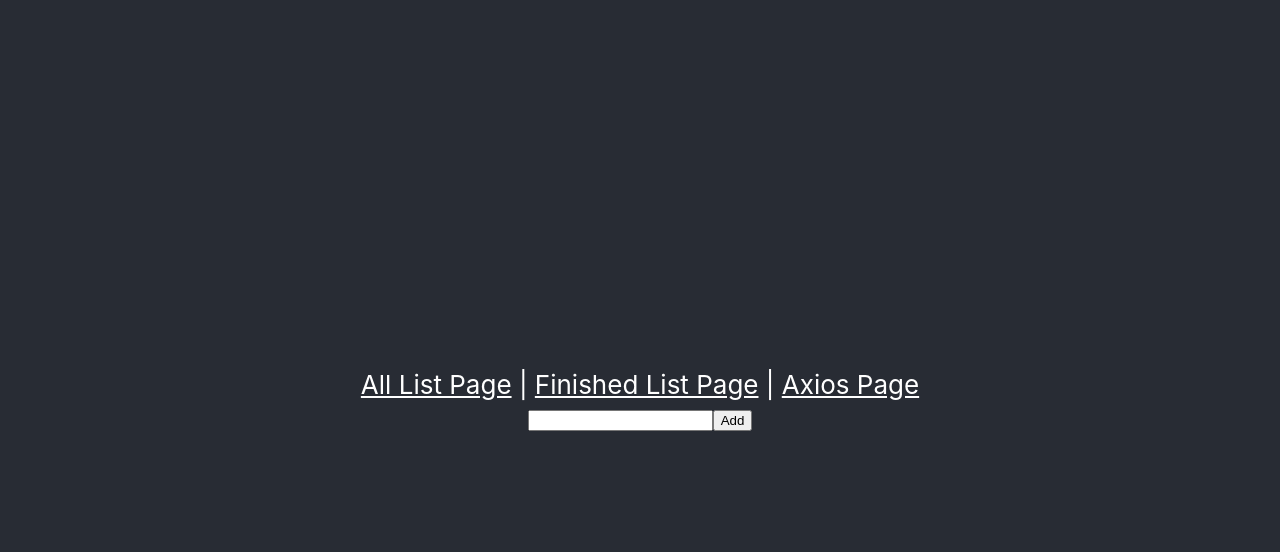
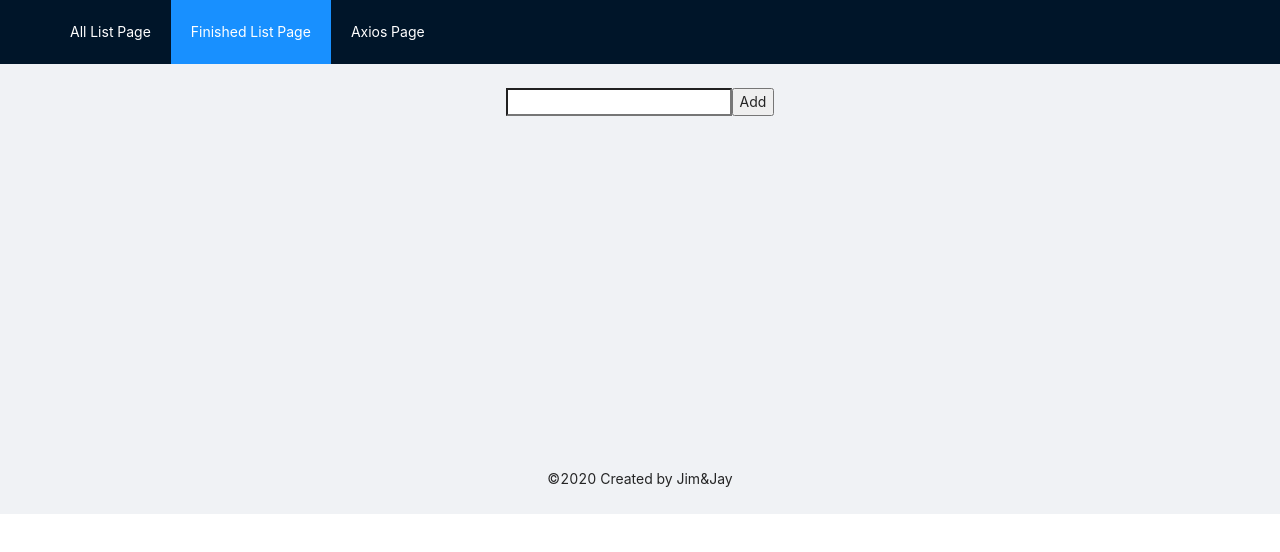
Before and after one commit to Sumtudou/todolist, a React (Create React App) app in the folder todolist/: page / in a window 1280 px wide. Shown: the top 552 px of the page. Built offline with nearby package versions, Linux system fonts and the light colour scheme.

Commit message:
[TodoList][Jim&Jay] feature: add Layout page

```diff
--- a/todolist/src/App.js
+++ b/todolist/src/App.js
@@ -3,22 +3,33 @@ import './App.css';
 import AllListPage from './component/AllListPage'
 import FinishedListPage from './component/FinishedListTable'
 import { HashRouter, Route } from 'react-router-dom'
-import Menu from './component/Menu'
+import RouterMenu from './component/RouterMenu'
 import AxiosPage from './component/AxiosPage'
+import 'antd/dist/antd.css'
+import { Layout } from 'antd'
+
+const { Header, Content, Footer } = Layout;
 
 function App() {
   return (
     <div className="App">
-      <header className="App-header">
+      <Layout>
         <HashRouter>
-          <Menu />
-          <div>
-            <Route exact path='/' component={AllListPage} />
-            <Route path='/axios' component={AxiosPage} />
-            <Route path='/finished' component={FinishedListPage} />
-          </div>
+          <Header style={{ position: 'fixed', zIndex: 1, width: '100%' }}>
+            <RouterMenu />
+
+          </Header>
+
+          <Content className="site-layout" style={{ padding: '0 50px', marginTop: 64 }}>
+            <div className="site-layout-background" style={{ padding: 24, minHeight: 380 }}>
+              <Route exact path='/' component={AllListPage} />
+              <Route path='/axios' component={AxiosPage} />
+              <Route path='/finished' component={FinishedListPage} />
+            </div>
+          </Content>
         </HashRouter>
-      </header>
+        <Footer style={{ textAlign: 'center' }}>©2020 Created by Jim&Jay</Footer>
+      </Layout>
     </div>
   );
 }
--- a/todolist/src/component/Menu/index.jsx
+++ /dev/null
@@ -1,16 +0,0 @@
-import React from 'react'
-import { Link } from 'react-router-dom'
-
-class Menu extends React.Component {
-    render() {
-        return (
-            <div>
-                <Link to="/" style={{color: 'white'}}>All List Page</Link><span> | </span>
-                <Link to="/finished" style={{color: 'white'}}>Finished List Page</Link><span> | </span>
-                <Link to="/axios" style={{color: 'white'}}>Axios Page</Link>
-            </div>
-        )
-    }
-
-}
-export default Menu
--- /dev/null
+++ b/todolist/src/component/RouterMenu/index.jsx
@@ -0,0 +1,17 @@
+import React from 'react'
+import { Link } from 'react-router-dom'
+import { Menu }  from 'antd'
+
+class RouterMenu extends React.Component {
+    render() {
+        return (
+            <Menu theme="dark" mode="horizontal" defaultSelectedKeys={['2']}>
+                <Menu.Item key="1"><Link to="/" style={{ color: 'white' }}>All List Page</Link></Menu.Item>
+                <Menu.Item key="2"><Link to="/finished" style={{ color: 'white' }}>Finished List Page</Link></Menu.Item>
+                <Menu.Item key="3"><Link to="/axios" style={{ color: 'white' }}>Axios Page</Link></Menu.Item>
+            </Menu>
+        )
+    }
+
+}
+export default RouterMenu
```
